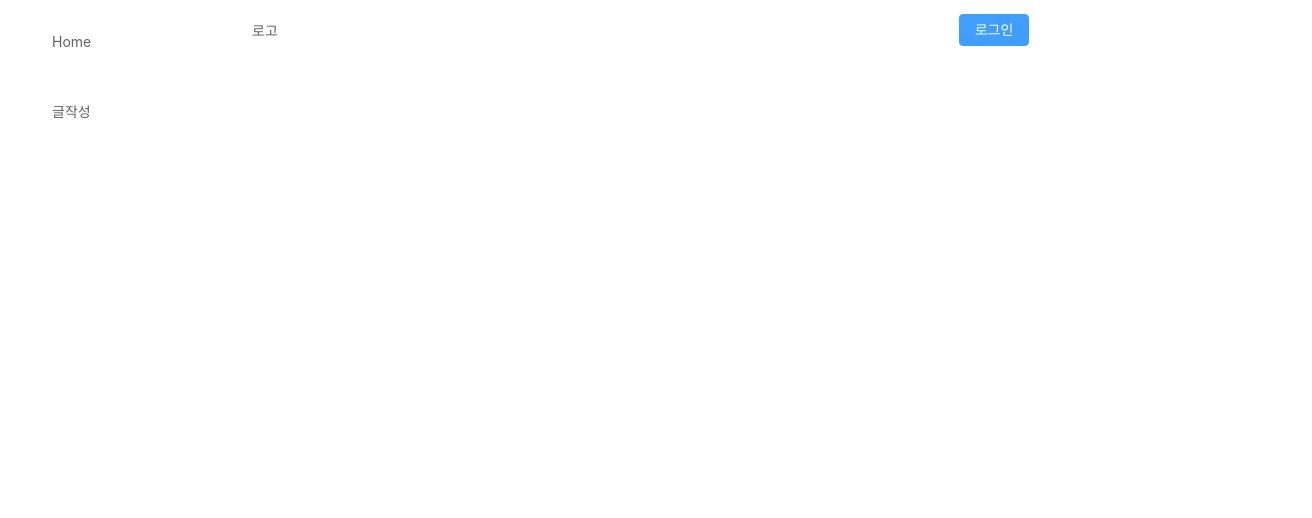
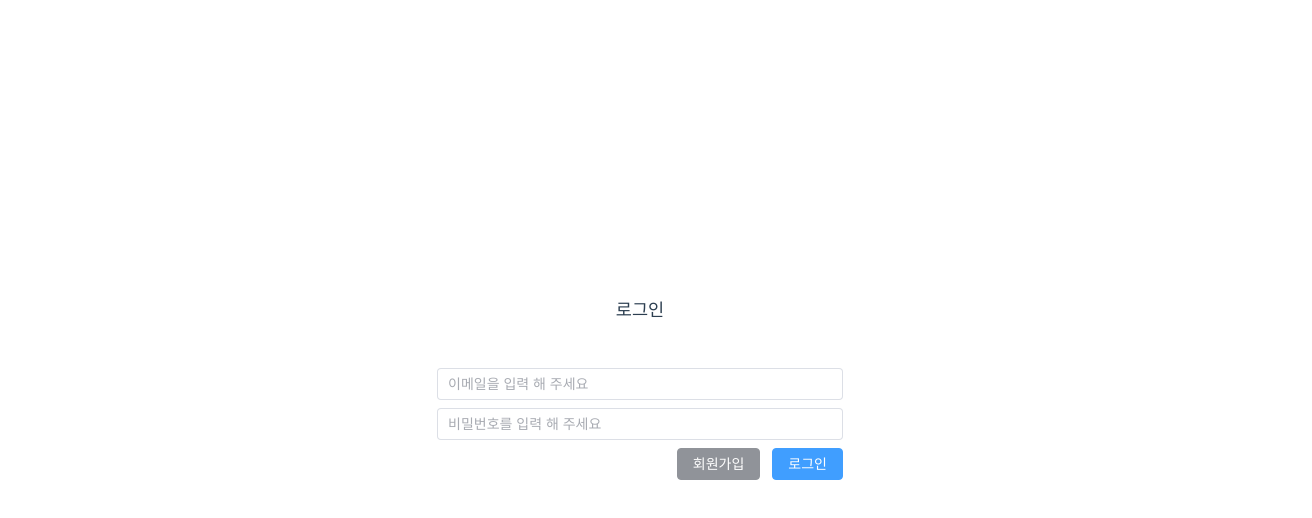
Before and after one commit to JANG-WON-JUN/Community_front, a Vue app: page /login in a window 1280 px wide. Before the commit this address had no page. Shown: the top 518 px of the page, 1312 px wide, since content can reach past the window. Built offline with nearby package versions, Linux system fonts and the light colour scheme.

Commit message:
configure default settings

```diff
--- a/index.html
+++ b/index.html
@@ -4,7 +4,7 @@
     <meta charset="UTF-8">
     <link rel="icon" href="/favicon.ico">
     <meta name="viewport" content="width=device-width, initial-scale=1.0">
-    <title>Vite App</title>
+    <title>community</title>
   </head>
   <body>
     <div id="app"></div>
--- a/src/App.vue
+++ b/src/App.vue
@@ -1,32 +1,18 @@
 <script setup lang="ts">
-import { RouterLink, RouterView } from "vue-router";
-import AsideView from "./views/layout/AsideView.vue";
-import HeaderView from "./views/layout/HeaderView.vue";
-
+// https://element-plus.org/en-US/component/button.html 에서 디자인 가능
 </script>
 
 <template>
-  <el-container class="layout-container">
-      <el-aside width="200px">
-          <AsideView/>
-      </el-aside>
-      <el-container>
-          <el-header>
-              <HeaderView/>
-          </el-header>
-          <el-main>
-              <RouterView/> <!-- 라우터를 통해 가져온 View.vue의 내용을 보여줄 영역 -->
-          </el-main>
-      </el-container>
-  </el-container>
+  <RouterView/> <!-- 라우터를 통해 가져온 View.vue의 내용을 보여줄 영역 -->
 </template>
 
 <style>
 body {
   margin: 0;
 }
-#app .layout-container {
-  width : 100vw;
-  height : 100vh;
+
+.layout-container {
+  width : 100%;
+  height : 100%;
 }
 </style>
--- a/src/assets/main.css
+++ b/src/assets/main.css
@@ -1,7 +1,7 @@
 @import './base.css';
 
 #app {
-  max-width: 1280px;
+  max-width: 1580px;
   margin: 0 auto;
   padding: 2rem;
 
@@ -28,7 +28,7 @@ a,
   }
 
   #app {
-    display: grid;
+    display: flex;
     grid-template-columns: 1fr 1fr;
     padding: 0 2rem;
   }
--- a/src/router/index.ts
+++ b/src/router/index.ts
@@ -1,8 +1,37 @@
 import { createRouter, createWebHistory } from "vue-router";
+import IndexView from "../views/index.vue";
+import SimpleIndexView from "../views/SimpleIndex.vue";
+import LoginView from "../views/loginView.vue";
+import Main from "../views/main.vue";
 
 const router = createRouter({
   history: createWebHistory(import.meta.env.BASE_URL),
   routes: [
+    {
+      path: "/",
+      name: "index",
+      component: IndexView,
+      children: [
+        {
+        path: '/', // 부모 path와 같게 써주면 부모 path만 유효함
+        name: 'main',
+        component: Main,
+        }
+      ]
+    },
+    {
+      path: "/",
+      name: "simpleIndex",
+      props: {title : '로그인'}, // 기본 타이틀은 routing 할 때 작성하고, vue 파일에서 props로 꺼낸다.
+      component: SimpleIndexView,
+      children: [
+        {
+        path: '/login',
+        name: 'login',
+        component: LoginView,
+        }
+      ]
+    },
     /*
     {
       path: "/",
--- /dev/null
+++ b/src/views/SimpleIndex.vue
@@ -0,0 +1,24 @@
+<script setup lang="ts">
+import { onMounted } from 'vue'
+
+defineProps<{ title: string }>()
+
+</script>
+
+<template>
+  <el-container class="layout-container">
+      <el-container>
+        <el-header>
+            <el-row align="middle" justify="center">
+                <h1>{{ title }}</h1>
+            </el-row>
+        </el-header>
+        <el-main>
+            <RouterView/> <!-- 라우터를 통해 가져온 View.vue의 내용을 보여줄 영역 -->
+        </el-main>
+      </el-container>
+  </el-container>
+</template>
+
+<style>
+</style>
--- /dev/null
+++ b/src/views/index.vue
@@ -0,0 +1,23 @@
+<script setup lang="ts">
+import HeaderView from "../views/layout/HeaderView.vue";
+import AsideView from "../views/layout/AsideView.vue";
+</script>
+
+<template>
+  <el-container class="layout-container">
+      <el-aside width="200px">
+        <AsideView/>
+      </el-aside>
+      <el-container>
+        <el-header>
+            <HeaderView/>
+        </el-header>
+        <el-main>
+            <RouterView/> <!-- 라우터를 통해 가져온 View.vue의 내용을 보여줄 영역 -->
+        </el-main>
+      </el-container>
+  </el-container>
+</template>
+
+<style>
+</style>
--- a/src/views/layout/AsideView.vue
+++ b/src/views/layout/AsideView.vue
@@ -33,4 +33,8 @@
 .el-link .el-icon--right.el-icon {
   vertical-align: text-bottom;
 }
+.el-row {
+  margin-bottom: 20px;
+  height: inherit;
+}
 </style>
--- a/src/views/layout/HeaderView.vue
+++ b/src/views/layout/HeaderView.vue
@@ -1,4 +1,5 @@
 <script setup lang="ts">
+import { ref } from "vue";
 import {useRouter} from "vue-router";
 import loginStore from "../../stores/loginStore";
 
@@ -23,7 +24,7 @@ const logout = function(){
                     <el-button type="danger" @click="logout">로그아웃</el-button>
                 </el-descriptions-item>
             </el-descriptions>
-            <el-button v-else type="primary" @click="router.push({ path: '/login' })">로그인</el-button>
+            <el-button v-else type="primary" @click="$router.push({ path: '/login' })">로그인</el-button>
         </el-col>
     </el-row>
 </template>
--- /dev/null
+++ b/src/views/loginView.vue
@@ -0,0 +1,62 @@
+<script setup lang="ts">
+// 화면 구성 후 email과 password를 넘기면 됨
+import { ref, onMounted } from "vue"
+import { useRouter } from "vue-router";
+import axios from "../components/common/axios-config";
+
+// ref란 vue에서 컴포넌트 또는 DOM에 접근하기 위해 사용하는 속성이다.
+const emailInput = ref<HTMLElement>();
+const email = ref("");
+const password = ref("");
+const router = useRouter();
+
+onMounted(() => {
+    if(emailInput.value) {
+        emailInput.value.focus()
+    }
+})
+
+const login = function (){
+    alert('login')
+    axios.post('/login',{
+        //email: email.value,
+        //password: password.value
+        email: 'admin1@google.com',
+        password: '1234'
+    })
+    .then(function(response){
+        localStorage.setItem('accessToken', response.data.token.accessToken);
+        localStorage.setItem('refreshToken', response.data.token.refreshToken);
+
+        // store에 회원정보 저장하기
+        //store.commit('loginSuccess', new Member(response.data.email, response.data.nickName));
+
+        // vue-router에서 useRouter를 import 후 화면이동하기
+        router.push({name: "home"});
+    })
+    .catch(function(error){
+    });
+}
+
+const join = function (){
+}
+</script>
+
+<template>
+    <div class="login">
+        <!-- v-model란 자동으로 vue의 데이터 속성에 연결된다., -->
+        <el-input class="mt-2" v-model="email" ref="emailInput" @keyup.enter="login" type="email" placeholder="이메일을 입력 해 주세요"/>
+        <el-input class="mt-2" v-model="password" type="password" @keyup.enter="login" placeholder="비밀번호를 입력 해 주세요"/>
+        <el-row justify="end">
+            <el-button class="mt-2" type="info" @click="join()">회원가입</el-button>
+            <el-button class="mt-2" type="primary" @click="login()">로그인</el-button>
+        </el-row>
+    </div>
+</template>
+
+<style>
+.el-row {
+  margin-bottom: 20px;
+  height: inherit;
+}
+</style>
--- /dev/null
+++ b/src/views/main.vue
@@ -0,0 +1,9 @@
+<script setup lang="ts">
+</script>
+
+<template>
+    <h1>메인이예용</h1>
+</template>
+
+<style>
+</style>
```
Also changed, not shown: src/todo.txt.
